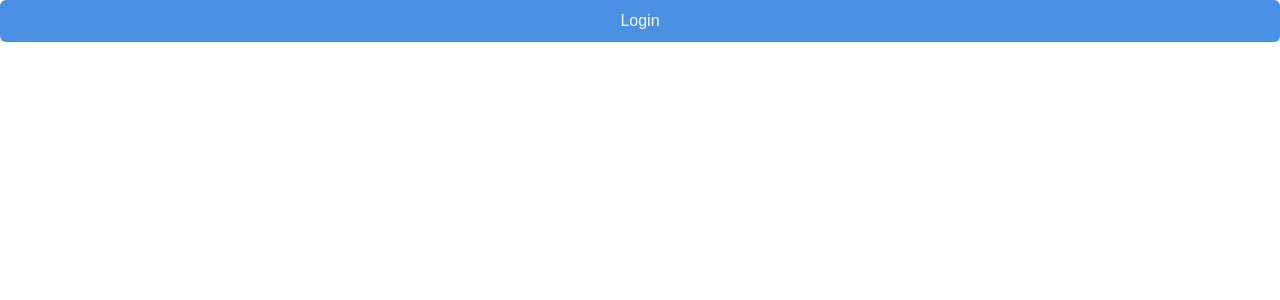
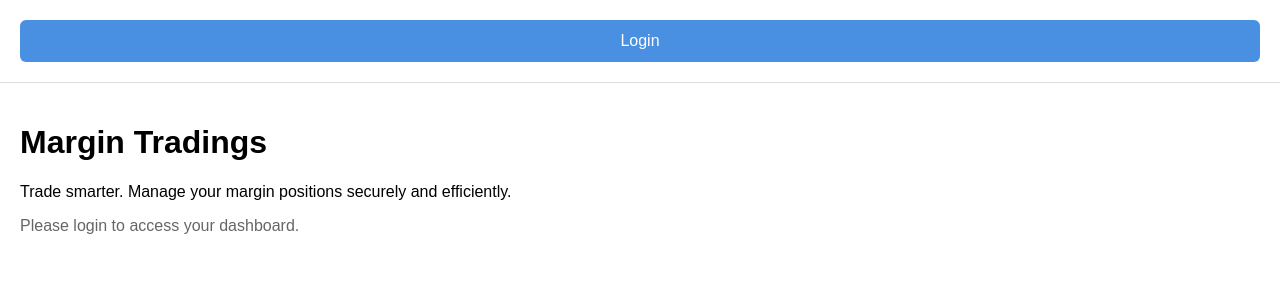
Before and after one commit to margintradings777-sudo/margintradings-frontend, a React (Vite) app: page /#/ in a window 1280 px wide. Shown: the top 300 px of the page. Built offline with nearby package versions, Linux system fonts and the light colour scheme.

Commit message:
Update Home.jsx

```diff
--- a/src/Home.jsx
+++ b/src/Home.jsx
@@ -2,7 +2,6 @@ import React, { useEffect, useState } from "react";
 import api from "./api";
 
 function Home() {
-  const [showRegisterModal, setShowRegisterModal] = useState(false);
   const [showLoginModal, setShowLoginModal] = useState(false);
 
   const [loginForm, setLoginForm] = useState({
@@ -52,7 +51,8 @@ function Home() {
 
   return (
     <>
-      <header>
+      {/* HEADER */}
+      <header style={{ padding: "20px", borderBottom: "1px solid #ddd" }}>
         {isLoggedIn ? (
           <h3>Welcome, {userName}</h3>
         ) : (
@@ -60,8 +60,23 @@ function Home() {
         )}
       </header>
 
+      {/* MAIN CONTENT */}
+      <main style={{ padding: "20px" }}>
+        <h1>Margin Tradings</h1>
+        <p>
+          Trade smarter. Manage your margin positions securely and efficiently.
+        </p>
+
+        {!isLoggedIn && (
+          <p style={{ color: "#666" }}>
+            Please login to access your dashboard.
+          </p>
+        )}
+      </main>
+
+      {/* LOGIN MODAL */}
       {showLoginModal && (
-        <div>
+        <div style={{ padding: "20px", border: "1px solid #ccc" }}>
           <form onSubmit={handleLoginSubmit}>
             <input
               name="email"
@@ -70,6 +85,8 @@ function Home() {
               onChange={handleLoginChange}
               required
             />
+            <br />
+
             <input
               name="password"
               type="password"
@@ -77,8 +94,13 @@ function Home() {
               onChange={handleLoginChange}
               required
             />
+            <br />
+
             <button type="submit">Login</button>
-            {loginError && <p>{loginError}</p>}
+
+            {loginError && (
+              <p style={{ color: "red" }}>{loginError}</p>
+            )}
           </form>
         </div>
       )}
```
